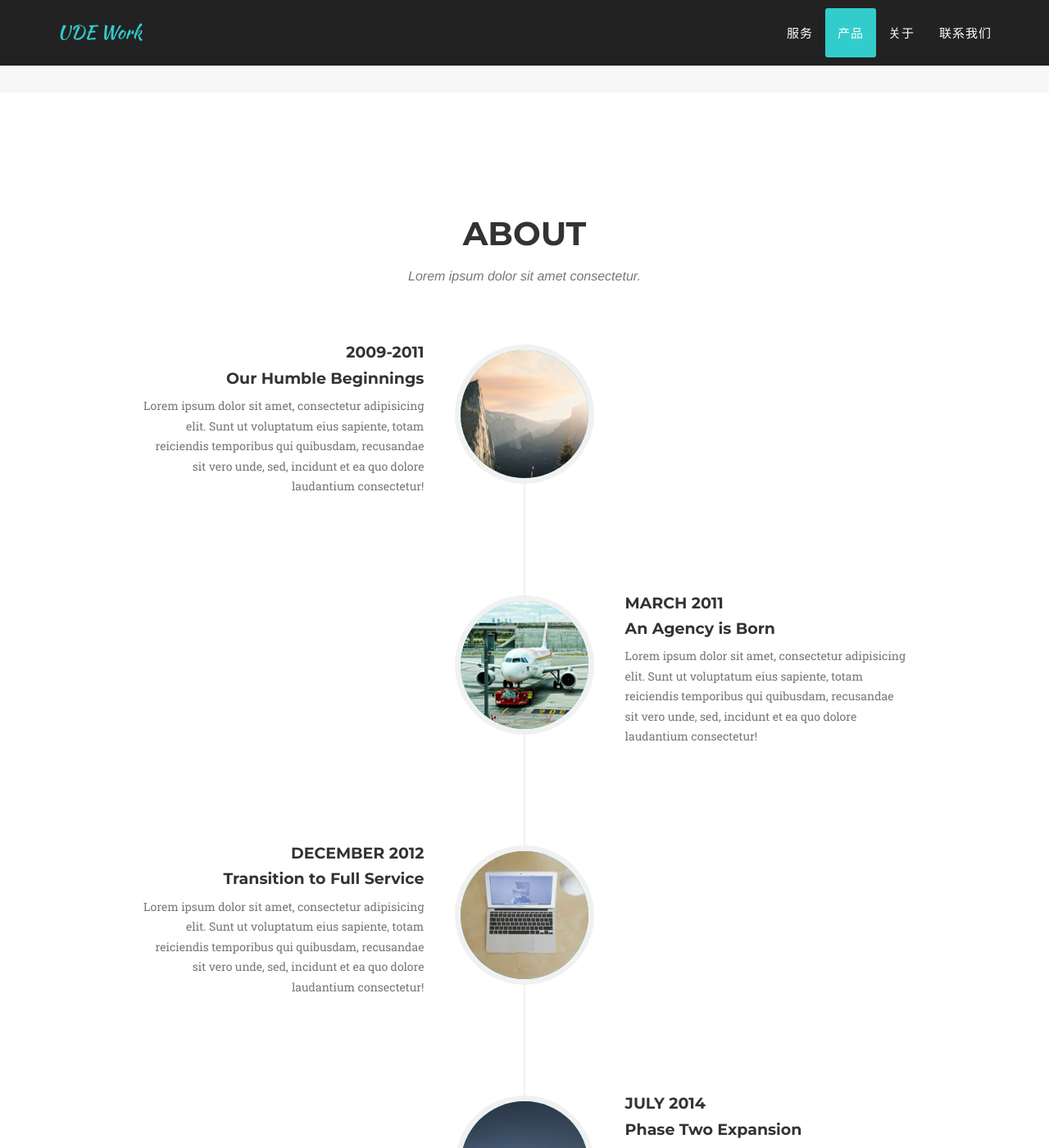
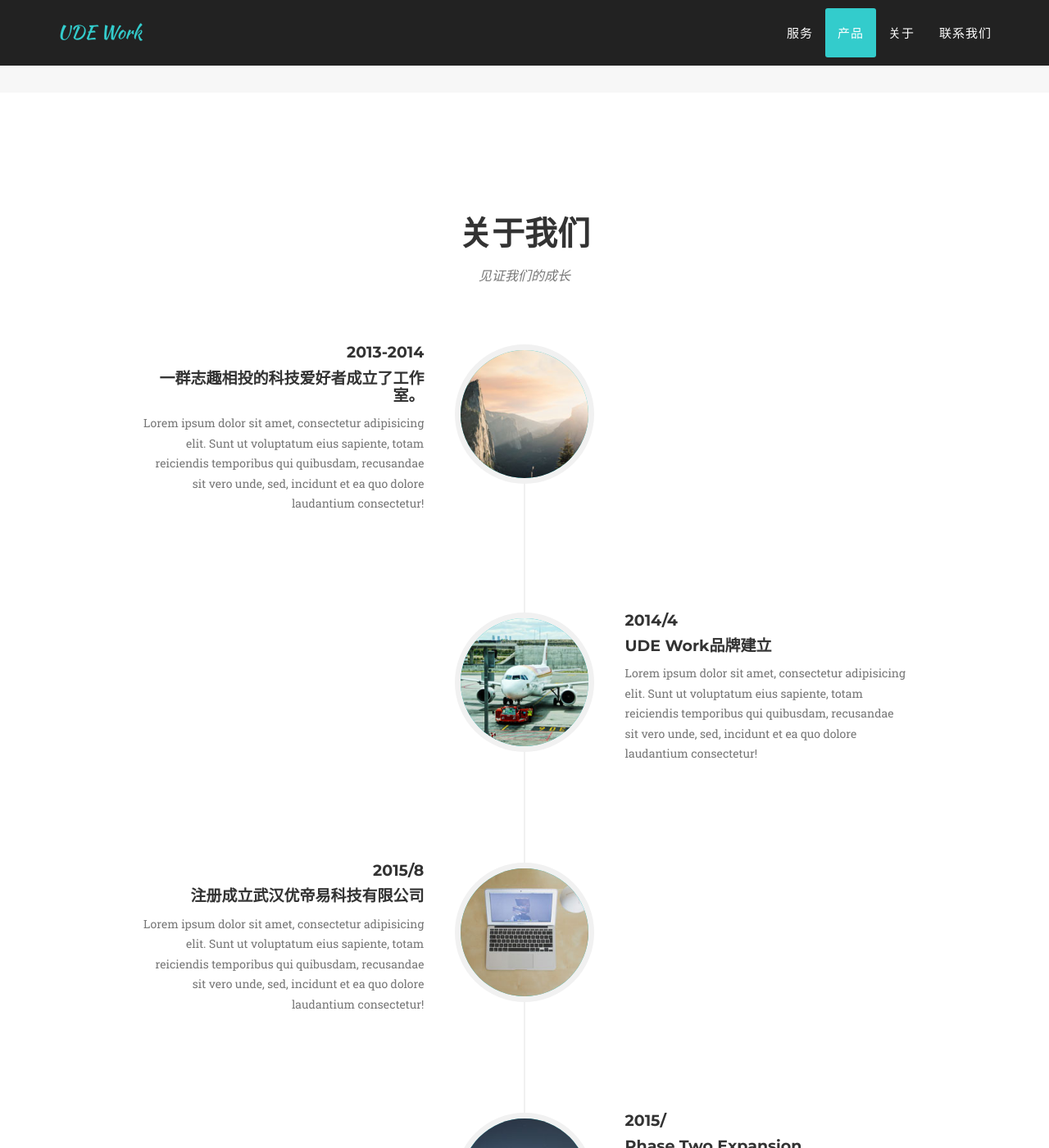
Before and after one commit to udework/udework.github.io, a Jekyll site: the page built from index.html, in a window 1280 px wide and 1400 px high, scrolled down 2593 px. Shown: the whole window at 82% size. Built offline with Jekyll 4.4.1, drawn with Linux system fonts in a browser that asks for light colours; some web fonts are replaced; some of the changed text lies outside the part shown.

Commit message:
汉化定制

```diff
--- a/_config.yml
+++ b/_config.yml
@@ -14,16 +14,18 @@ color:
 
 # Social networks usernames (many more available: google-plus, flickr, dribbble, pinterest, instagram, tumblr, linkedin, etc.)
 social:
-  - title: 微博
+  - title: weibo
     url: http://weibo.com/udework
-  - title: 微信
+  - title: weixin
     url:
+  - title: envelope
+    url: mailto:hi@udework.com
   - title: github
     url: http://github.com/udework
 
 # Postal address (add as many lines as necessary)
 address:
-  - line: 湖边省武汉市东湖高新区
+  - line: 湖北省武汉市东湖高新区
   - line: 光谷一路光南工业园光谷8号工坊31号
 
 # Build settings
--- a/_includes/about.html
+++ b/_includes/about.html
@@ -3,8 +3,8 @@
         <div class="container">
             <div class="row">
                 <div class="col-lg-12 text-center">
-                    <h2 class="section-heading">About</h2>
-                    <h3 class="section-subheading text-muted">Lorem ipsum dolor sit amet consectetur.</h3>
+                    <h2 class="section-heading">关于我们</h2>
+                    <h3 class="section-subheading text-muted">见证我们的成长</h3>
                 </div>
             </div>
             <div class="row">
@@ -16,8 +16,8 @@
                             </div>
                             <div class="timeline-panel">
                                 <div class="timeline-heading">
-                                    <h4>2009-2011</h4>
-                                    <h4 class="subheading">Our Humble Beginnings</h4>
+                                    <h4>2013-2014</h4>
+                                    <h4 class="subheading">一群志趣相投的科技爱好者成立了工作室。</h4>
                                 </div>
                                 <div class="timeline-body">
                                     <p class="text-muted">Lorem ipsum dolor sit amet, consectetur adipisicing elit. Sunt ut voluptatum eius sapiente, totam reiciendis temporibus qui quibusdam, recusandae sit vero unde, sed, incidunt et ea quo dolore laudantium consectetur!</p>
@@ -30,8 +30,8 @@
                             </div>
                             <div class="timeline-panel">
                                 <div class="timeline-heading">
-                                    <h4>March 2011</h4>
-                                    <h4 class="subheading">An Agency is Born</h4>
+                                    <h4>2014/4</h4>
+                                    <h4 class="subheading">UDE Work品牌建立</h4>
                                 </div>
                                 <div class="timeline-body">
                                     <p class="text-muted">Lorem ipsum dolor sit amet, consectetur adipisicing elit. Sunt ut voluptatum eius sapiente, totam reiciendis temporibus qui quibusdam, recusandae sit vero unde, sed, incidunt et ea quo dolore laudantium consectetur!</p>
@@ -44,8 +44,8 @@
                             </div>
                             <div class="timeline-panel">
                                 <div class="timeline-heading">
-                                    <h4>December 2012</h4>
-                                    <h4 class="subheading">Transition to Full Service</h4>
+                                    <h4>2015/8</h4>
+                                    <h4 class="subheading">注册成立武汉优帝易科技有限公司</h4>
                                 </div>
                                 <div class="timeline-body">
                                     <p class="text-muted">Lorem ipsum dolor sit amet, consectetur adipisicing elit. Sunt ut voluptatum eius sapiente, totam reiciendis temporibus qui quibusdam, recusandae sit vero unde, sed, incidunt et ea quo dolore laudantium consectetur!</p>
@@ -58,7 +58,7 @@
                             </div>
                             <div class="timeline-panel">
                                 <div class="timeline-heading">
-                                    <h4>July 2014</h4>
+                                    <h4>2015/</h4>
                                     <h4 class="subheading">Phase Two Expansion</h4>
                                 </div>
                                 <div class="timeline-body">
--- a/_includes/contact.html
+++ b/_includes/contact.html
@@ -2,7 +2,7 @@
         <div class="container">
             <div class="row">
                 <div class="col-lg-12 text-center">
-                    <h2 class="section-heading">Contact Us</h2>
+                    <h2 class="section-heading">联系我们</h2>
                     <h3 class="section-subheading text-muted">Lorem ipsum dolor sit amet consectetur.</h3>
                 </div>
             </div>
--- a/_includes/portfolio_grid.html
+++ b/_includes/portfolio_grid.html
@@ -3,8 +3,8 @@
         <div class="container">
             <div class="row">
                 <div class="col-lg-12 text-center">
-                    <h2 class="section-heading">Portfolio</h2>
-                    <h3 class="section-subheading text-muted">Lorem ipsum dolor sit amet consectetur.</h3>
+                    <h2 class="section-heading">产品</h2>
+                    <h3 class="section-subheading text-muted">精益品质，追求卓越</h3>
                 </div>
             </div>
             <div class="row">
--- a/_includes/services.html
+++ b/_includes/services.html
@@ -3,33 +3,33 @@
         <div class="container">
             <div class="row">
                 <div class="col-lg-12 text-center">
-                    <h2 class="section-heading">Services</h2>
-                    <h3 class="section-subheading text-muted">Lorem ipsum dolor sit amet consectetur.</h3>
+                    <h2 class="section-heading">服务</h2>
+                    <h3 class="section-subheading text-muted">市场导向，专注技术</h3>
                 </div>
             </div>
             <div class="row text-center">
                 <div class="col-md-4">
                     <span class="fa-stack fa-4x">
                         <i class="fa fa-circle fa-stack-2x text-primary"></i>
-                        <i class="fa fa-shopping-cart fa-stack-1x fa-inverse"></i>
+                        <i class="fa fa-wifi fa-stack-1x fa-inverse"></i>
                     </span>
-                    <h4 class="service-heading">E-Commerce</h4>
+                    <h4 class="service-heading">无线模块</h4>
                     <p class="text-muted">Lorem ipsum dolor sit amet, consectetur adipisicing elit. Minima maxime quam architecto quo inventore harum ex magni, dicta impedit.</p>
                 </div>
                 <div class="col-md-4">
                     <span class="fa-stack fa-4x">
                         <i class="fa fa-circle fa-stack-2x text-primary"></i>
-                        <i class="fa fa-laptop fa-stack-1x fa-inverse"></i>
+                        <i class="fa fa-server fa-stack-1x fa-inverse"></i>
                     </span>
-                    <h4 class="service-heading">Responsive Design</h4>
+                    <h4 class="service-heading">项目定制</h4>
                     <p class="text-muted">Lorem ipsum dolor sit amet, consectetur adipisicing elit. Minima maxime quam architecto quo inventore harum ex magni, dicta impedit.</p>
                 </div>
                 <div class="col-md-4">
                     <span class="fa-stack fa-4x">
                         <i class="fa fa-circle fa-stack-2x text-primary"></i>
-                        <i class="fa fa-lock fa-stack-1x fa-inverse"></i>
+                        <i class="fa fa-mixcloud fa-stack-1x fa-inverse"></i>
                     </span>
-                    <h4 class="service-heading">Web Security</h4>
+                    <h4 class="service-heading">系统集成</h4>
                     <p class="text-muted">Lorem ipsum dolor sit amet, consectetur adipisicing elit. Minima maxime quam architecto quo inventore harum ex magni, dicta impedit.</p>
                 </div>
             </div>
```
